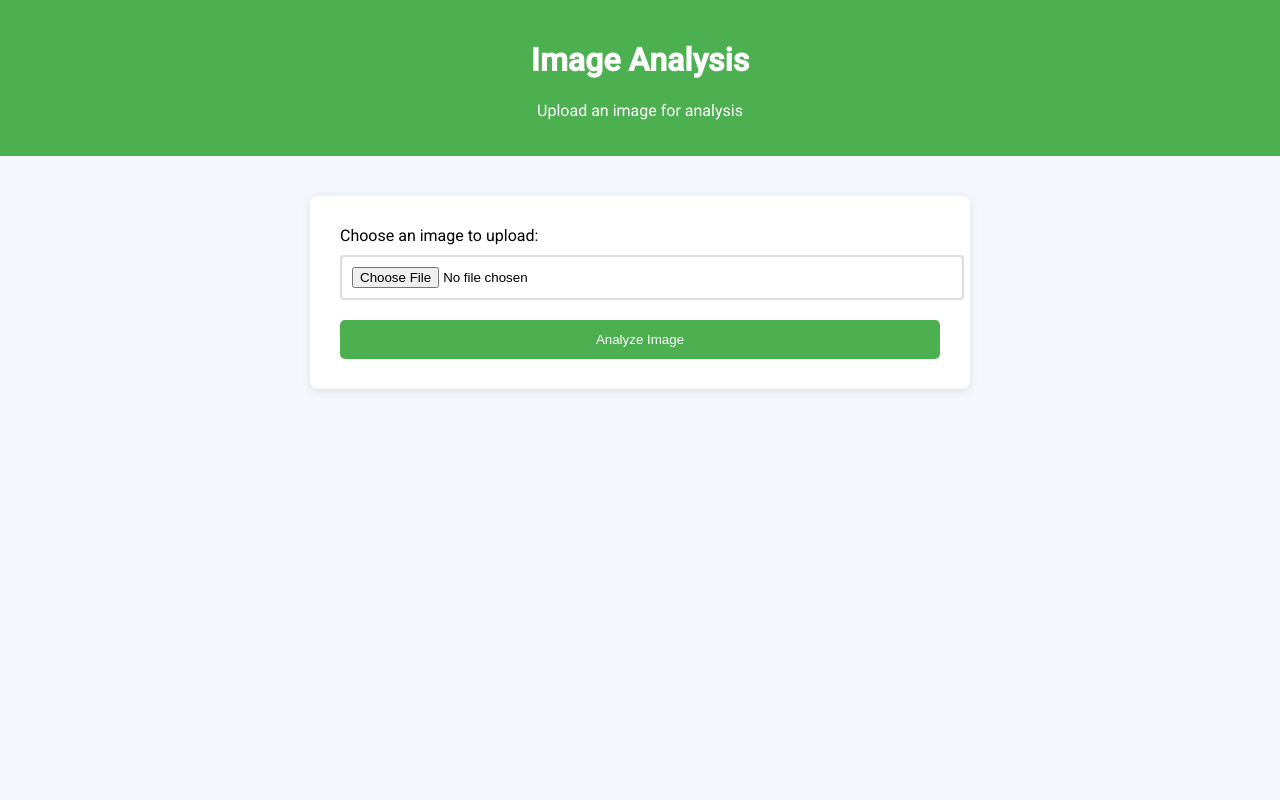
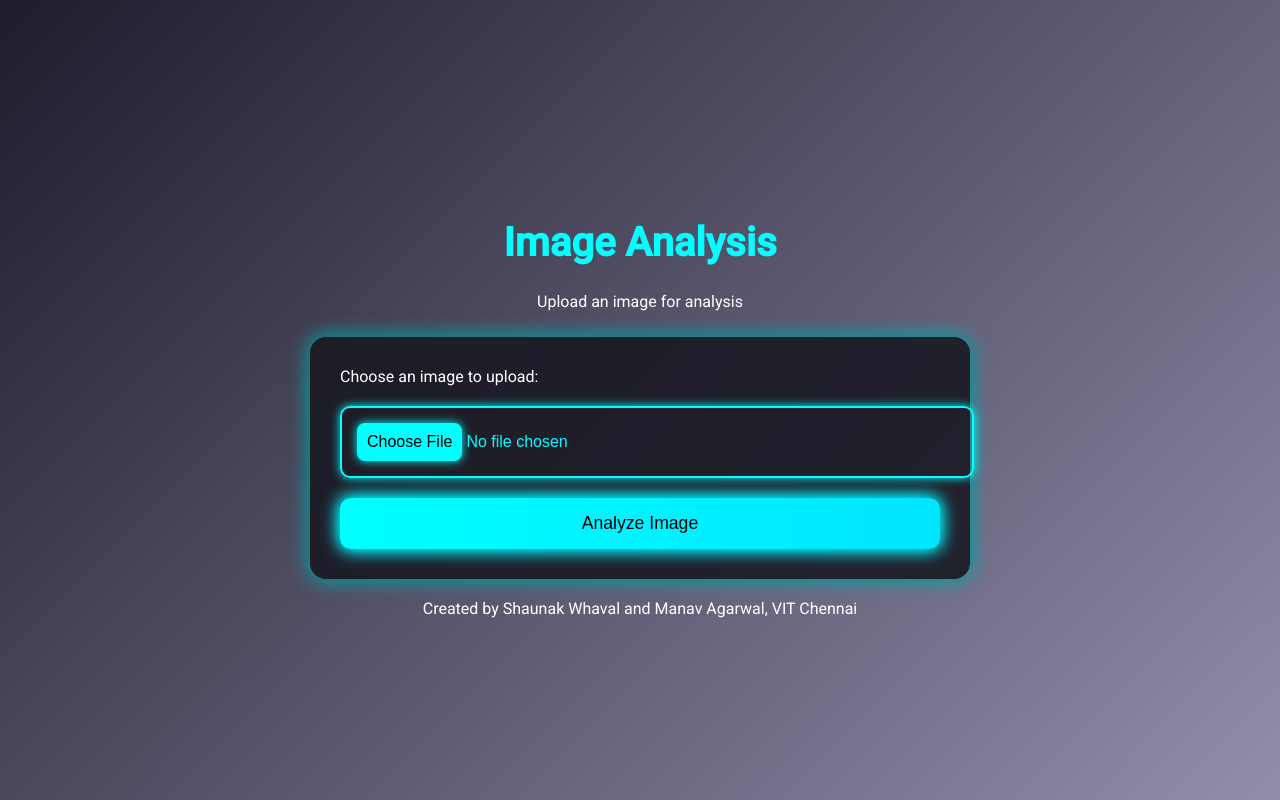
Before and after one commit to Manavagarwal2703/aws-project, a Flask app: page / in a window 1280 px wide. Run offline with Flask 3, Linux system fonts and the light colour scheme.

Commit message:
Update index.html

```diff
--- a/templates/index.html
+++ b/templates/index.html
@@ -8,59 +8,111 @@
     <style>
         body {
             font-family: 'Roboto', sans-serif;
-            background-color: #f4f7fc;
+            background: linear-gradient(135deg, #1f1c2c, #928dab);
+            color: #fff;
+            display: flex;
+            flex-direction: column;
+            justify-content: center;
+            align-items: center;
+            height: 100vh;
             margin: 0;
-            padding: 0;
         }
         header {
-            background-color: #4CAF50;
-            color: white;
             text-align: center;
-            padding: 20px;
+            padding: 10px;
+        }
+        h1 {
+            font-size: 2.5rem;
+            color: #0ff;
         }
         .container {
             max-width: 600px;
-            margin: 40px auto;
-            background-color: #fff;
+            width: 90%;
+            background: rgba(25, 25, 35, 0.9);
             padding: 30px;
-            border-radius: 8px;
-            box-shadow: 0 2px 10px rgba(0, 0, 0, 0.1);
+            border-radius: 16px;
+            box-shadow: 0 0 20px rgba(0, 0, 0, 0.5), 0 0 20px #0ff;
         }
         input[type="file"] {
+            padding: 15px;
+            margin: 20px 0;
+            border: 2px solid #0ff;
+            border-radius: 10px;
+            width: 100%;
+            color: #0ff;
+            background: transparent;
+            text-align: center;
+            font-size: 1rem;
+            cursor: pointer;
+            box-shadow: 0 0 10px #0ff;
+        }
+        input[type="file"]::file-selector-button {
+            background-color: #0ff;
+            color: #000;
             padding: 10px;
-            margin: 10px 0;
-            border: 2px solid #ddd;
-            border-radius: 4px;
-            display: block;
-            width: 100%;
+            border-radius: 8px;
+            border: none;
+            cursor: pointer;
+            box-shadow: 0 0 10px #0ff;
+        }
+        input[type="file"]::file-selector-button:hover {
+            background-color: #00e5ff;
+            box-shadow: 0 0 20px #00e5ff;
         }
         button {
-            background-color: #4CAF50;
-            color: white;
+            background: linear-gradient(90deg, #0ff, #00e5ff);
+            color: #000;
             border: none;
-            padding: 12px 20px;
-            border-radius: 5px;
+            padding: 15px;
+            border-radius: 10px;
             cursor: pointer;
             width: 100%;
-            margin-top: 10px;
+            font-size: 1.1rem;
+            box-shadow: 0 0 15px #0ff, 0 0 20px #00e5ff;
+            transition: transform 0.2s;
         }
         button:hover {
-            background-color: #45a049;
+            transform: scale(1.05);
+            box-shadow: 0 0 25px #0ff, 0 0 30px #00e5ff;
+        }
+        .loading {
+            text-align: center;
+            font-size: 1.2rem;
+            color: #00e5ff;
+            margin-top: 20px;
         }
         .result {
             margin-top: 20px;
-            padding: 15px;
-            border: 2px solid #ddd;
-            border-radius: 5px;
-            background-color: #f9f9f9;
+            padding: 20px;
+            background: rgba(25, 25, 35, 0.8);
+            border-radius: 10px;
+            box-shadow: 0 0 20px #0ff;
         }
         .error {
-            color: red;
+            color: #ff007f;
             font-weight: bold;
+            text-shadow: 0 0 10px #ff007f;
         }
-        .loading {
+        #imagePreview {
+            display: flex;
+            flex-direction: column;
+            align-items: center;
+            margin-top: 20px;
+        }
+        #uploadedImage {
+            max-width: 100%;
+            height: auto;
+            border: 2px solid #0ff;
+            border-radius: 10px;
+            box-shadow: 0 0 15px #0ff;
+        }
+        h3 {
+            color: #0ff;
+        }
+        footer {
+            margin-top: 20px;
+            color: #fff;
             text-align: center;
-            margin-top: 20px;
         }
     </style>
 </head>
@@ -82,6 +134,11 @@
         <p>Analyzing image...</p>
     </div>
 
+    <div id="imagePreview" style="display: none;">
+        <h3>Uploaded Image</h3>
+        <img id="uploadedImage" class="uploaded-image" alt="Uploaded Image">
+    </div>
+
     <div class="result" id="result" style="display: none;">
         <h3>Image Description</h3>
         <p id="description"></p>
@@ -90,14 +147,18 @@
     <div class="error" id="error" style="display: none;"></div>
 </div>
 
+<footer>
+    Created by Shaunak Whaval and Manav Agarwal, VIT Chennai
+</footer>
+
 <script>
     document.getElementById("imageForm").addEventListener("submit", async function(event) {
         event.preventDefault();
 
-        // Show loading message
         document.getElementById("loading").style.display = "block";
         document.getElementById("result").style.display = "none";
         document.getElementById("error").style.display = "none";
+        document.getElementById("imagePreview").style.display = "none";
 
         const imageFile = document.getElementById("imageUpload").files[0];
         if (!imageFile) {
@@ -107,8 +168,10 @@
             return;
         }
 
-        const formData = new FormData();
-        formData.append("image", imageFile);
+        const uploadedImage = document.getElementById("uploadedImage");
+        const imageUrl = URL.createObjectURL(imageFile);
+        uploadedImage.src = imageUrl;
+        document.getElementById("imagePreview").style.display = "block";
 
         try {
             const response = await fetch('/chat', {
@@ -138,7 +201,6 @@
         }
     });
 
-    // Convert image file to base64 string
     function imageToBase64(file) {
         return new Promise((resolve, reject) => {
             const reader = new FileReader();
```
